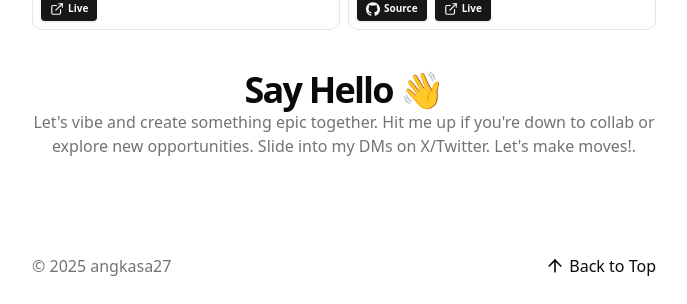
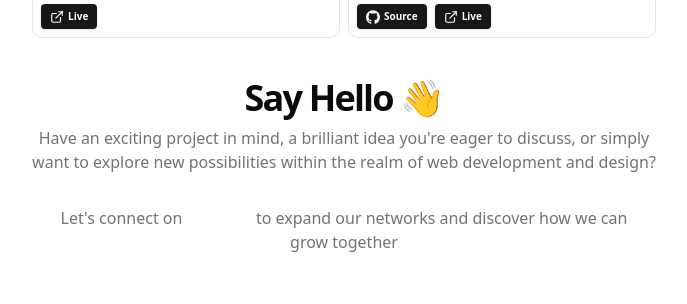
Before and after one commit to angkasa27/asaa.dev, a Next.js app: page / in a window 1280 px wide. Shown: the part 1559-1863 px from the top of the page, without its empty margins (296-983 px from the left). Built offline with nearby package versions, Linux system fonts and the light colour scheme.

Commit message:
Update contact description and styling

```diff
--- a/src/containers/main/section/contact.tsx
+++ b/src/containers/main/section/contact.tsx
@@ -4,14 +4,28 @@
 
 export const ContactSection = () => {
   return (
-    <section id="contact">
-      <h2 className="mt-2 text-center">
-        Say Hello 👋
-      </h2>
+    <section id="contact" className="space-y-2">
+      <h2 className="text-center">Say Hello 👋</h2>
       <p className="text-pretty font-sans text-sm sm:text-base leading-6 text-muted-foreground text-center">
-        Let&apos;s vibe and create something epic together. Hit me up if
-        you&apos;re down to collab or explore new opportunities. Slide into my
-        DMs on X/Twitter. Let&apos;s make moves!.
+        Have an exciting project in mind, a brilliant idea you&apos;re eager to
+        discuss, or simply want to explore new possibilities within the realm of
+        web development and design?
+        <a className="text-white" href="mailto:mas.angkasa27@gmail.com">
+          Drop me an email
+        </a>
+      </p>{" "}
+      <p className="text-pretty font-sans text-sm sm:text-base leading-6 text-muted-foreground text-center">
+        Let&apos;s connect on
+        <a
+          className="text-white"
+          href="https://www.linkedin.com/in/dimasangkasa"
+          target="_blank"
+          rel="noreferrer"
+        >
+          {" "}
+          LinkedIn
+        </a>{" "}
+        to expand our networks and discover how we can grow together
       </p>
     </section>
   );
--- a/src/containers/main/section/project.tsx
+++ b/src/containers/main/section/project.tsx
@@ -7,8 +7,8 @@ import { ProjectCard } from "@/components/fragments/project-card";
 export const ProjectSection = () => {
   return (
     <section id="project">
-      <div className="">
-        <h2 className="text-3xl font-bold tracking-tighter sm:text-5xl mt-2 text-center">
+      <div className="space-y-2">
+        <h2 className="text-center">
           Some Projects
         </h2>
         <p className="text-pretty font-sans text-sm sm:text-base leading-6 text-muted-foreground text-center">
```
